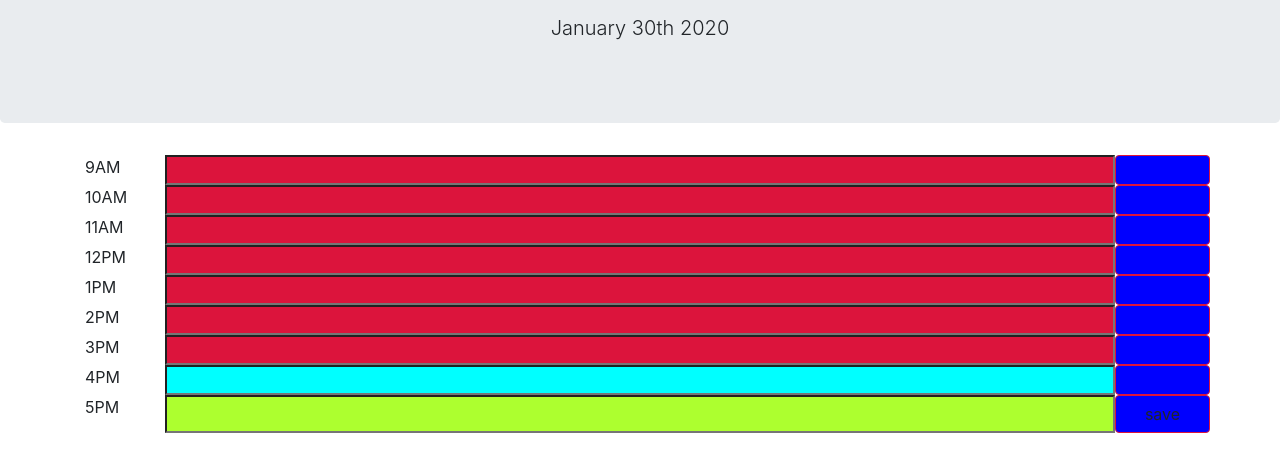
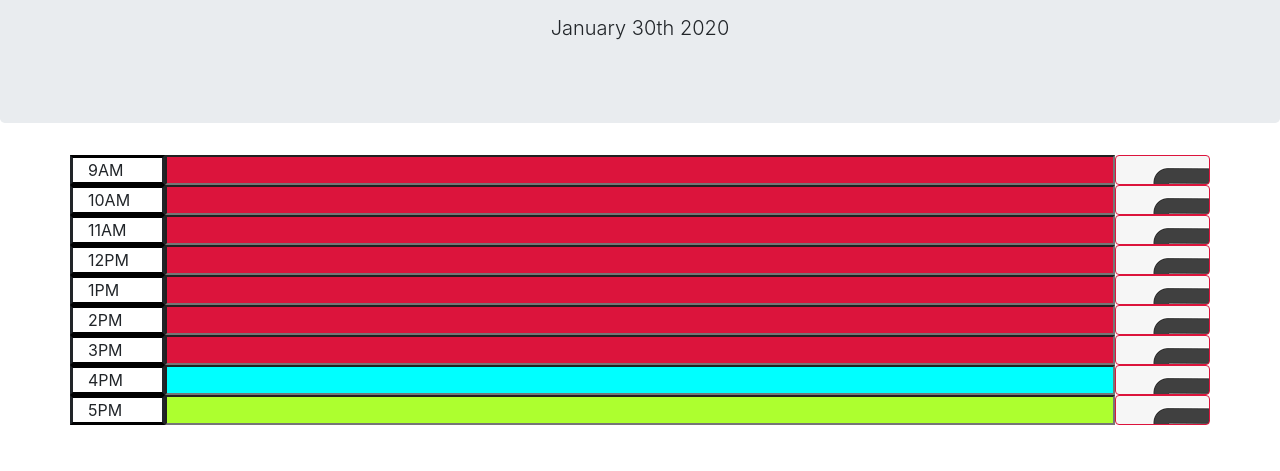
Before and after one commit to nwuerz/day-planner, a plain HTML site: page index.html in a window 1280 px wide. Shown: the part 191-662 px from the top of the page. Drawn offline with nearby package versions, Linux system fonts and the light colour scheme.

Commit message:
added image directory/file, styled page

```diff
--- a/index.html
+++ b/index.html
@@ -143,7 +143,7 @@
 
 
 
-            <button class="btn saveBtn col-md-1">save</button>
+            <button class="btn saveBtn col-md-1"></button>
 
         </div>
 
--- a/style.css
+++ b/style.css
@@ -2,10 +2,16 @@ header {
     text-align: center;
 }
 
+.hour {
+    border-top: black;
+    border-bottom: black;
+    border-style: solid;
+}
+
 .btn {
-    background-color: blue;
     border-style: solid;
     border-color: crimson;
+    background-image: url("/images/save-button.png");
 }
 
 .past {
```
Also changed, not shown: images/save-button.png (added).
